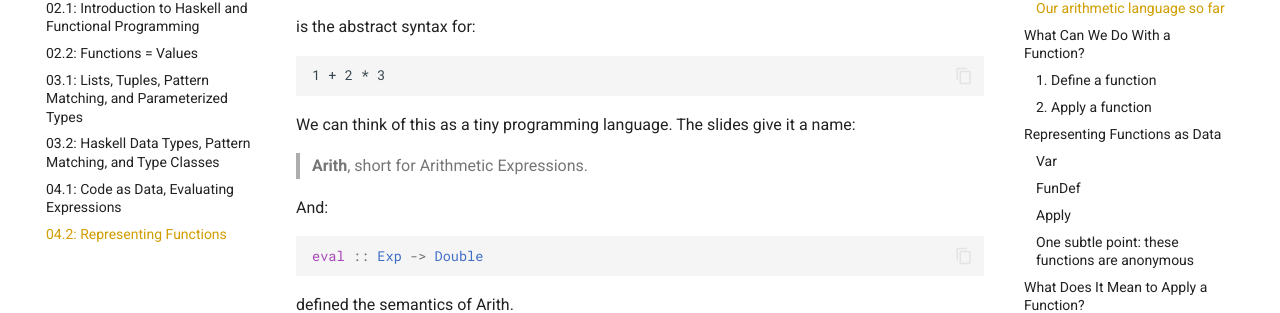
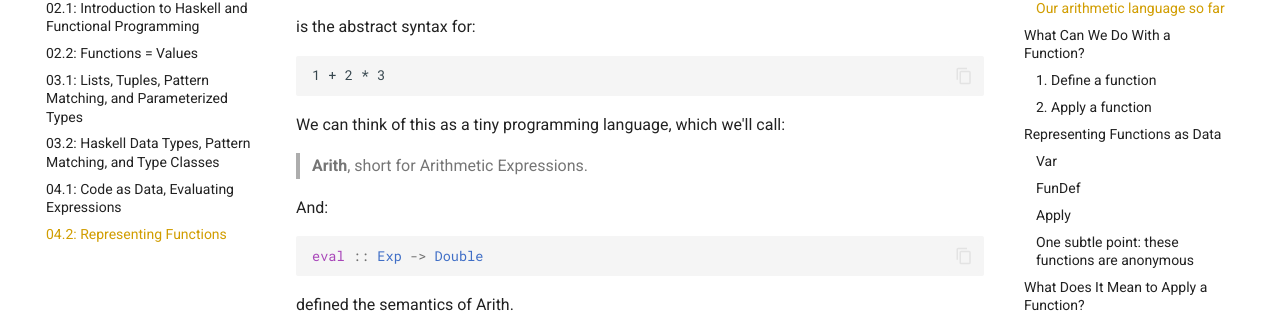
Before and after one commit to lbang-hmc/cs-131-website, an MkDocs documentation site: the page built from content/modules/04.2-representing-functions.md, in a window 1280 px wide and 900 px high, scrolled down 2773 px. Shown: the part 145-458 px from the top of the window. Built offline with MkDocs 1.6.1 and Material for MkDocs 9.7.7, drawn with Linux system fonts in a browser that asks for light colours; some of the changed text lies outside the part shown.

Commit message:
Remove "lecture slides" framing from Modules 04.1 and 04.2
These pages are the only course content for these submodules -- there
is no separate lecture or slide deck to point students to. Rewords 5
narrative references ("the lecture slides connect this to...", "the
slides give it a name", etc.) into the page's own authorial voice.
Images extracted from the underlying deck are unchanged.

Co-Authored-By: Claude Sonnet 5 <noreply@anthropic.com>
Claude-Session: https://claude.ai/code/session_01LczGAetihch4HA8JbPqaDm

````diff
--- a/content/modules/04.2-representing-functions.md
+++ b/content/modules/04.2-representing-functions.md
@@ -107,7 +107,7 @@ is the abstract syntax for:
 1 + 2 * 3
 ```
 
-We can think of this as a tiny programming language. The slides give it a name:
+We can think of this as a tiny programming language, which we'll call:
 
 > **Arith**, short for Arithmetic Expressions.
 
@@ -287,7 +287,7 @@ represents applying our "plus one" function to `5`.
 
 ![A slide titled "Two main things we can do with functions" showing the extended `Exp` datatype with `FunDef VarName Exp` and `Apply Exp Exp` added (labeled parameter/body and function/argument respectively), followed by a concrete example: defining `FunDef "x" (BinOp (Var "x") PlusOp (Num 1))` with semantics "a function that takes a parameter x and adds 1 to it," then applying it via `Apply (FunDef "x" (BinOp (Var "x") PlusOp (Num 1))) (Num 5)` with semantics "apply the 'plus one' function to the argument 5."](img/04.2/funcdef-apply-datatype.png){ width="720" }
 
-*(The lecture slides spell this constructor `FuncDef`; this page consistently uses `FunDef` — same structure, just the shorter spelling.)*
+*(The image above spells this constructor `FuncDef`; this page consistently uses `FunDef` — same structure, just the shorter spelling.)*
 
 ### One subtle point: these functions are anonymous
 
@@ -651,7 +651,7 @@ FunDef
 Apply
 ```
 
-The slides deliberately postpone these cases at first.
+We'll deliberately postpone these cases at first.
 
 For nested function definitions, we will eventually need to recurse into the function body:
 
@@ -1218,7 +1218,7 @@ using a small recursive datatype and a handful of recursive functions.
 
 ## But We Are Only Halfway There
 
-The slide deck ends with an important warning:
+This module ends with an important warning:
 
 > **We're actually only halfway there...**
 
````
Also changed, not shown: content/modules/04.1-code-as-data-evaluating-expressions.md (+1 -1 lines).
